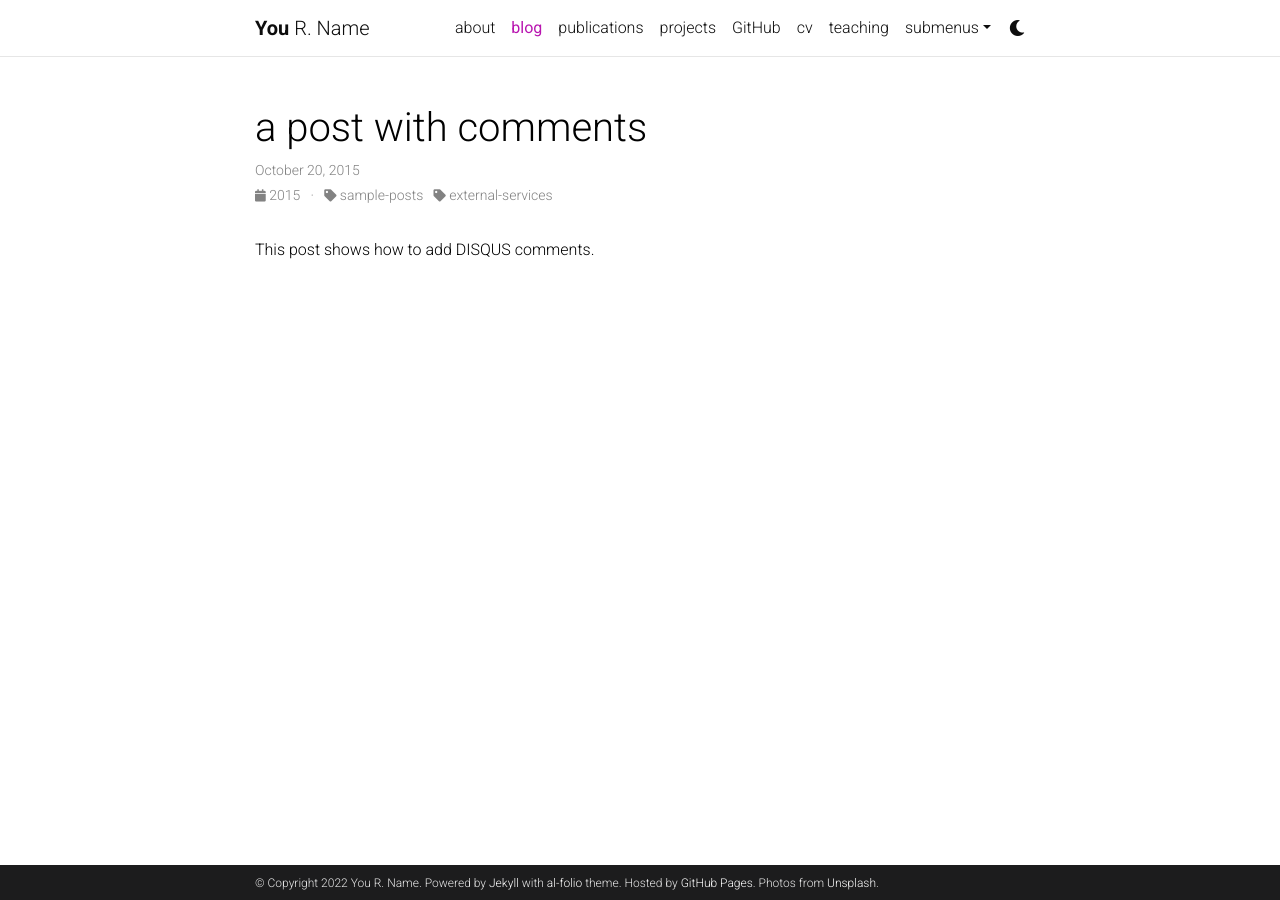
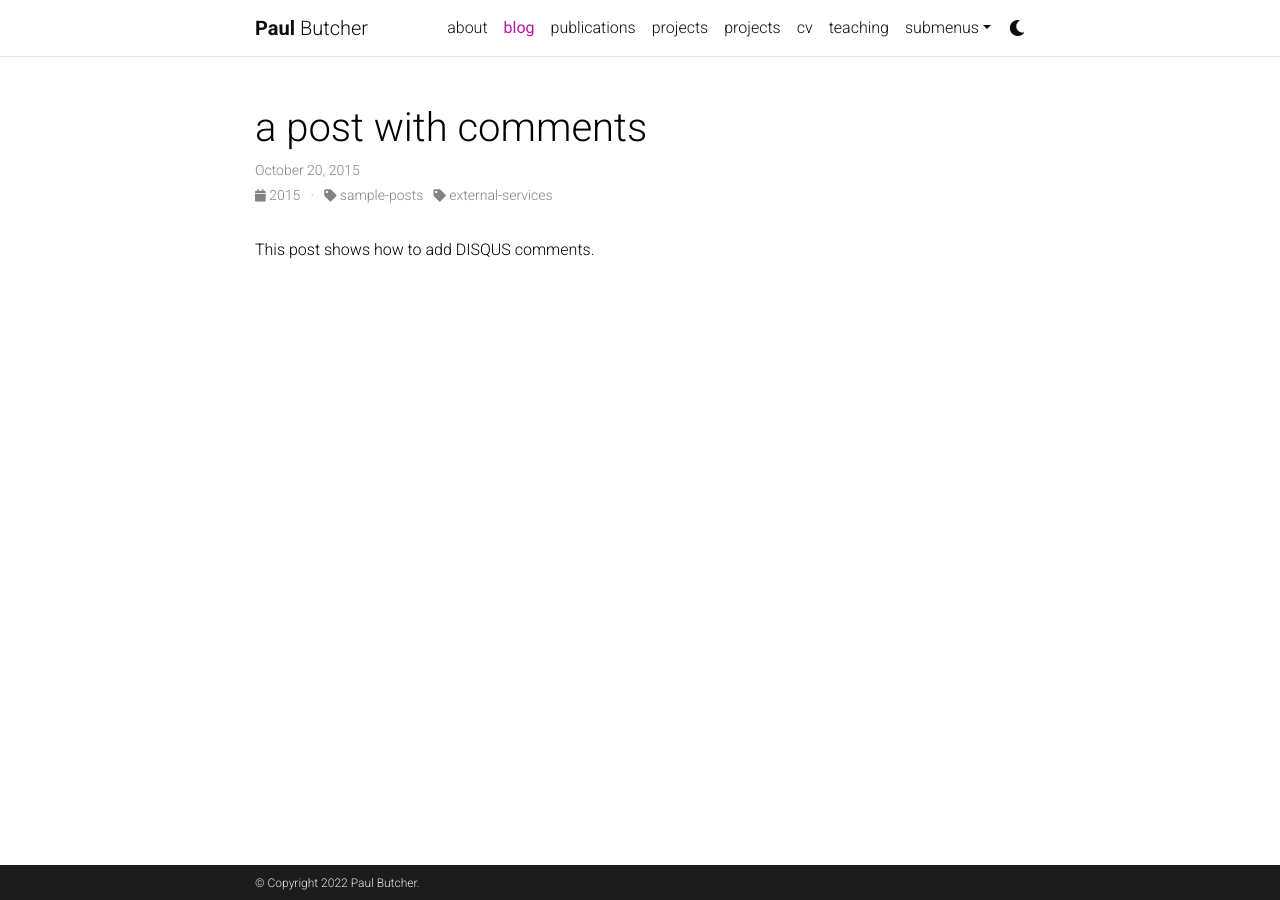
Before and after one commit to paulbutcher/paulbutcher.github.io, a Jekyll site: the page built from _posts/2015-10-20-comments.md, in a window 1280 px wide. Built offline with Jekyll 4.4.1, drawn with Linux system fonts in a browser that asks for light colours; comment, search, counter and statistics services are not loaded; a style sheet for code colours, icons or effects is not loaded.

Commit message:
More configuration

```diff
--- a/_config.yml
+++ b/_config.yml
@@ -3,17 +3,13 @@
 # -----------------------------------------------------------------------------
 
 title: blank # the website title (if blank, full name will be used instead)
-first_name: You
-middle_name: R.
-last_name: Name
-email: you@example.com
-description: > # the ">" symbol means to ignore newlines until "footer_text:"
-  A simple, whitespace theme for academics. Based on [*folio](https://github.com/bogoli/-folio) design.
-footer_text: >
-  Powered by <a href="https://jekyllrb.com/" target="_blank">Jekyll</a> with <a href="https://github.com/alshedivat/al-folio">al-folio</a> theme.
-  Hosted by <a href="https://pages.github.com/" target="_blank">GitHub Pages</a>.
-  Photos from <a href="https://unsplash.com" target="_blank">Unsplash</a>.
-keywords: jekyll, jekyll-theme, academic-website, portfolio-website  # add your own keywords or leave empty
+first_name: Paul
+middle_name:
+last_name: Butcher
+email: paul@paulbutcher.com
+description: Paul Butcher's personal site
+footer_text:
+keywords:
 
 lang: en # the language of your site (for example: en, fr, cn, ru, etc.)
 icon: ⚛️  # the emoji used as the favicon (alternatively, provide image name in /assets/img/)
@@ -67,10 +63,10 @@
 # Social integration
 # -----------------------------------------------------------------------------
 
-github_username: # your GitHub user name
+github_username: paulbutcher
 gitlab_username: # your GitLab user name
-twitter_username: # your Twitter handle
-linkedin_username: # your LinkedIn user name
+twitter_username: paulrabutcher
+linkedin_username: paulbutcher
 scholar_userid: # your Google Scholar ID
 semanticscholar_id: # your Semantic Scholar ID
 orcid_id: # your ORCID ID
@@ -79,11 +75,11 @@
 publons_id: # your ID on Publons
 research_gate_profile: # your profile on ResearchGate
 blogger_url: # your blogger URL
-work_url: # work page URL
+work_url: https://tententhsconsulting.com
 keybase_username: # your keybase user name
 wikidata_id: # your wikidata id
 dblp_url: # your DBLP profile url
-stackoverflow_id: # your stackoverflow id
+stackoverflow_id: paul-butcher
 kaggle_id: # your kaggle id
 lastfm_id: # your lastfm id
 spotify_id: # your spotify id
@@ -93,8 +89,7 @@
 facebook_id: # your facebook id
 discord_id: # your discord id (18-digit unique numerical identifier)
 
-contact_note: >
-  You can even add a little note about which of these is the best way to reach you.
+contact_note:
 
 # -----------------------------------------------------------------------------
 # Analytics and search engine verification
@@ -110,9 +105,9 @@
 # Blog
 # -----------------------------------------------------------------------------
 
-blog_name: al-folio # blog_name will be displayed in your blog page
+blog_name: # blog_name will be displayed in your blog page
 blog_nav_title: blog # your blog must have a title for it to be displayed in the nav bar
-blog_description: a simple whitespace theme for academics
+blog_description:
 permalink: /blog/:year/:title/
 
 # Pagination
@@ -120,7 +115,7 @@
   enabled: true
 
 # Comments
-disqus_shortname: al-folio # put your disqus shortname
+disqus_shortname: # put your disqus shortname
 # https://help.disqus.com/en/articles/1717111-what-s-a-shortname
 
 # External sources.
@@ -141,7 +136,7 @@
     output: true
     permalink: /news/:path/
   projects:
-    output: true
+    output: false
     permalink: /projects/:path/
 
 news_scrollable: true # adds a vertical scroll bar if there are more than 3 news items
--- a/_pages/repositories.md
+++ b/_pages/repositories.md
@@ -1,7 +1,7 @@
 ---
 layout: page
 permalink: /repositories/
-title: GitHub
+title: projects
 nav: true
 nav_order: 3
 ---
```
